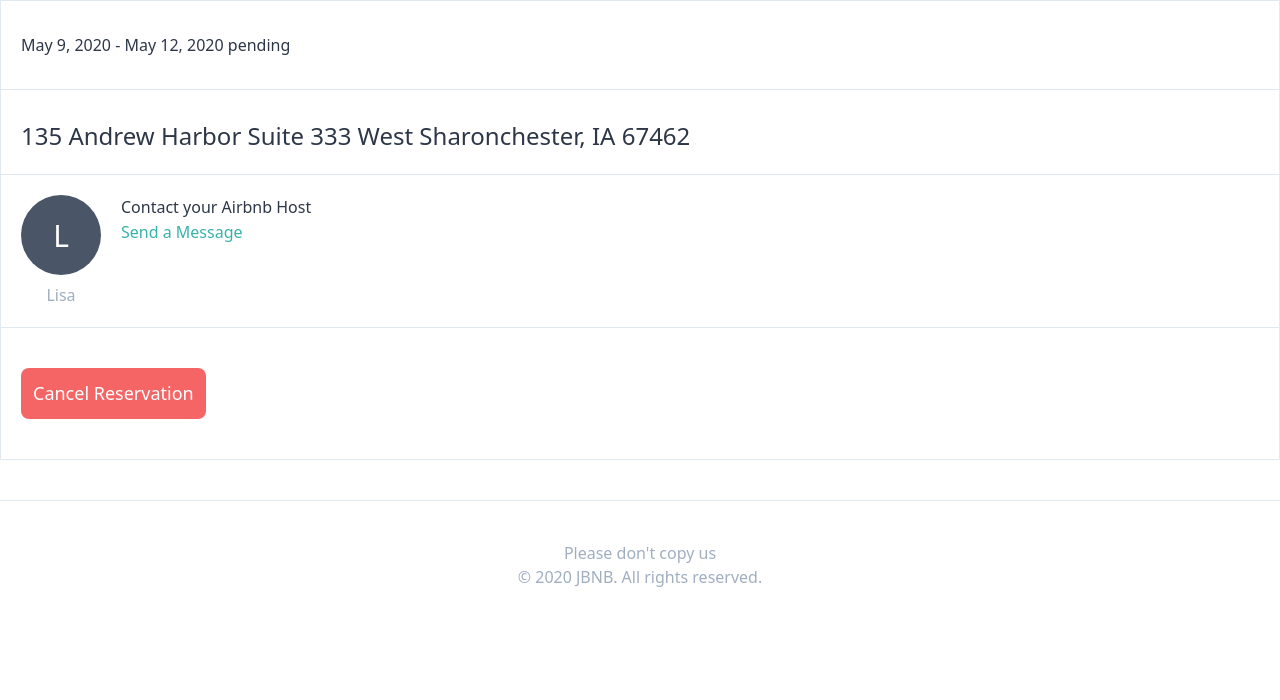
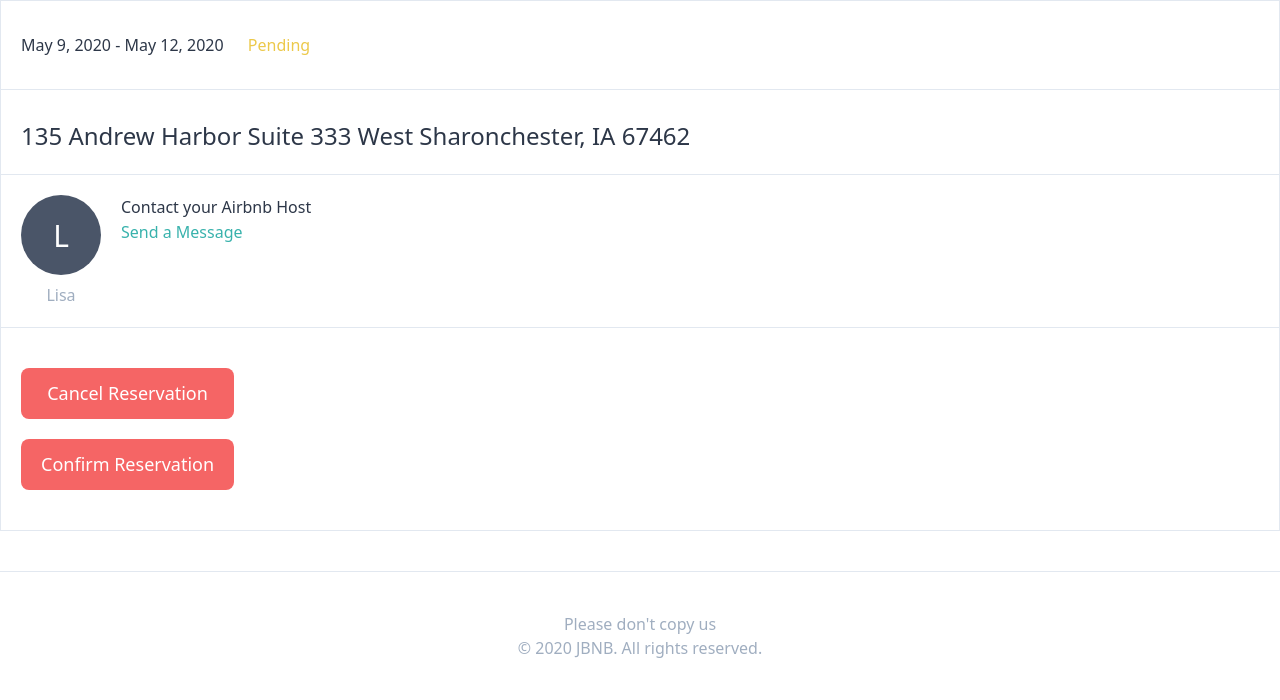
Before and after one commit to SpaceparticleJB/airbnb-clone-v2, a Django app: template templates/reservations/detail.html in a window 1280 px wide. Shown: the part 320-1020 px from the top of the page. Before the commit the page ends 907 px from the top, so only its background shows below. Run offline with Django 3.2, Linux system fonts and the light colour scheme; the template is opened without the code that fills it: values that come from a table or form of the project are taken from there, others are empty; data comes from the database, SQL or seed files in the repository; both versions use the stored data as it was after the commit; tables that the repository leaves empty hold one stand-in row (values such as "Sample post"); some libraries are stand-ins or nearby versions.

Commit message:
Reservation Detail part Two

```diff
--- a/templates/reservations/detail.html
+++ b/templates/reservations/detail.html
@@ -16,7 +16,8 @@ Reservation {{reservation.check_in}}
 
     <div class="flex flex-col items-start border-l border-r border-t border-b">
         <div class="font-medium border-b py-8 px-5 w-full">
-            {{reservation.check_in}} - {{reservation.check_out}} <span>{{reservation.status}}</span>
+            {{reservation.check_in}} - {{reservation.check_out}} <span
+                class="ml-5 {% if reservation.status == 'pending' %} text-yellow-500 {% elif reservation.status == 'canceled' %} text-red-600 {% else %} text-teal-600 {% endif %}">{{reservation.get_status_display}}</span>
         </div>
 
         <span class="text-2xl border-b p-5 mt-2 w-full">
@@ -35,7 +36,12 @@ Reservation {{reservation.check_in}}
         </div>
 
         <div class="py-10 px-5">
-            <a href="#" class="btn-link block px-3">Cancel Reservation</a>
+            {% if reservation.status == 'pending' %}
+            <a href="#" class="btn-link block px-3 mb-5">Cancel Reservation</a>
+            {% if reservation.room.host != user %}
+            <a href="#" class="btn-link block px-5">Confirm Reservation</a>
+            {% endif %}
+            {% endif %}
         </div>
     </div>
 
```
Also changed, not shown: db.sqlite3.
